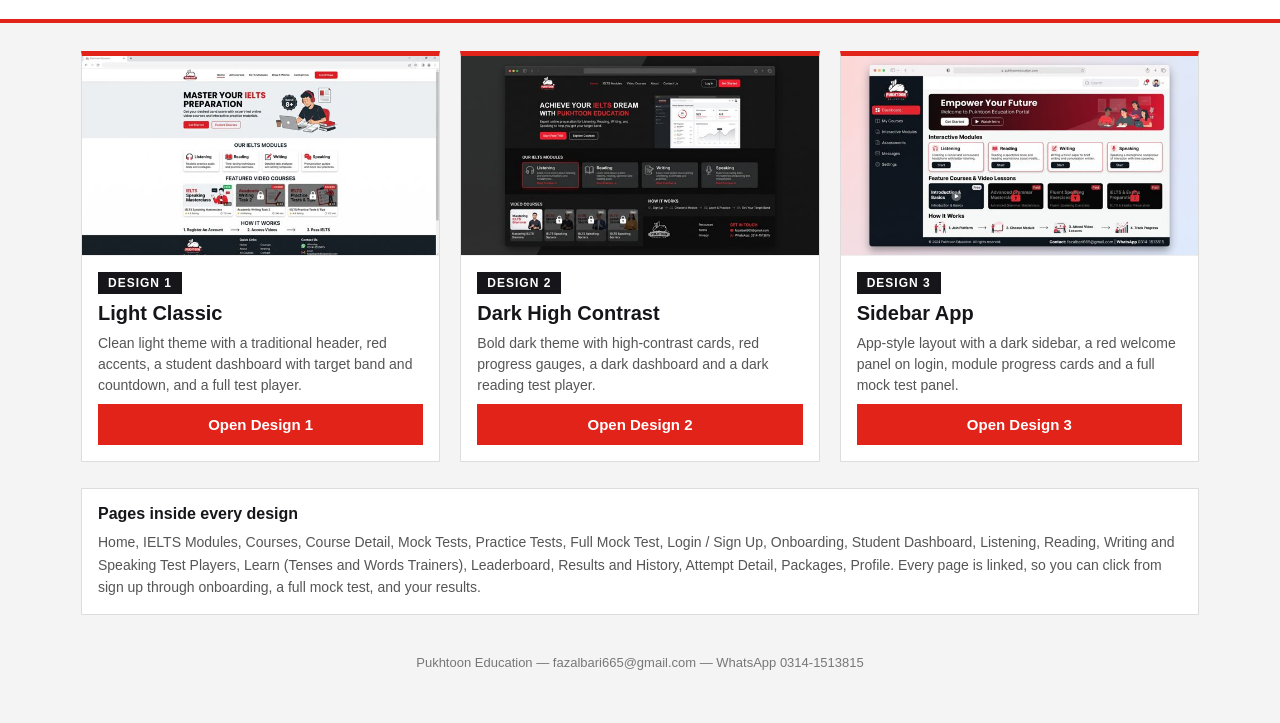
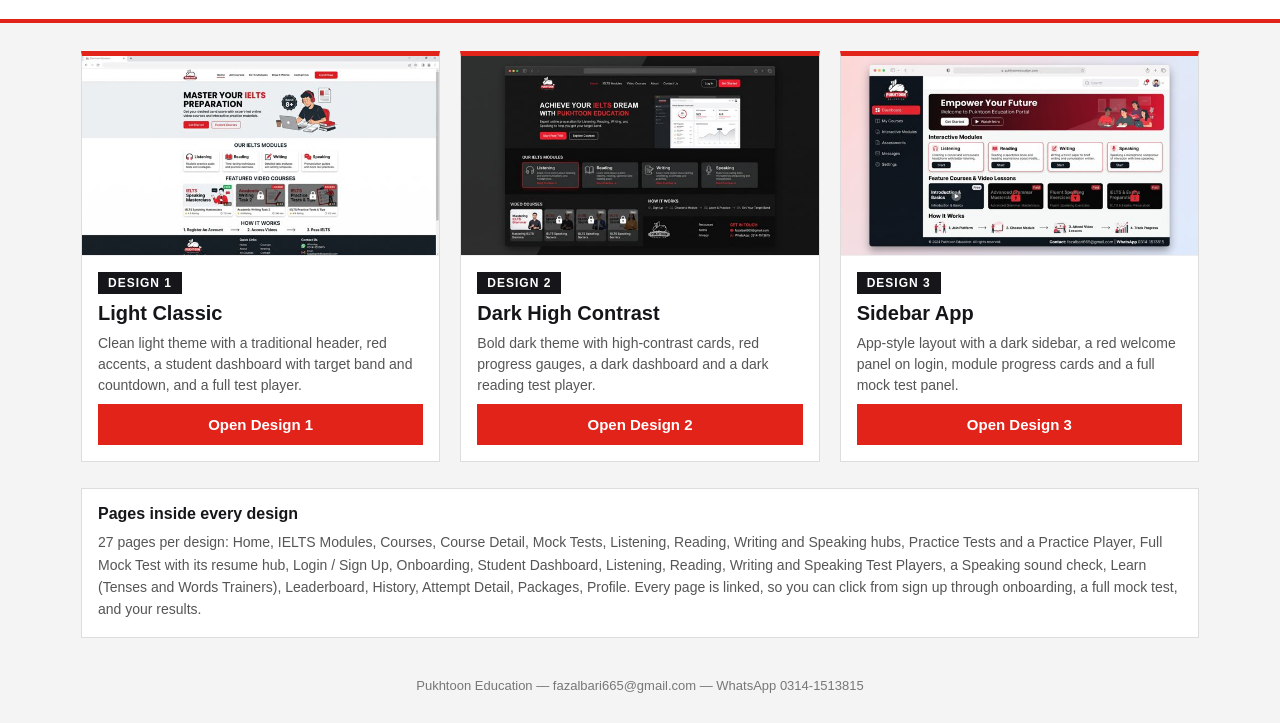
Before and after one commit to ladlabaloch512-blip/pukhtoon-education-designs, a plain HTML site: page index.html in a window 1280 px wide. Shown: the part 268-991 px from the top of the page. Before the commit the page ends 968 px from the top, so only its background shows below. Drawn offline with Linux system fonts and the light colour scheme.

Commit message:
Safi functions complete plus design polish: 27 pages per design

```diff
--- a/index.html
+++ b/index.html
@@ -66,7 +66,7 @@
   </div>
   <div class="pages">
     <h3>Pages inside every design</h3>
-    <p>Home, IELTS Modules, Courses, Course Detail, Mock Tests, Practice Tests, Full Mock Test, Login / Sign Up, Onboarding, Student Dashboard, Listening, Reading, Writing and Speaking Test Players, Learn (Tenses and Words Trainers), Leaderboard, Results and History, Attempt Detail, Packages, Profile. Every page is linked, so you can click from sign up through onboarding, a full mock test, and your results.</p>
+    <p>27 pages per design: Home, IELTS Modules, Courses, Course Detail, Mock Tests, Listening, Reading, Writing and Speaking hubs, Practice Tests and a Practice Player, Full Mock Test with its resume hub, Login / Sign Up, Onboarding, Student Dashboard, Listening, Reading, Writing and Speaking Test Players, a Speaking sound check, Learn (Tenses and Words Trainers), Leaderboard, History, Attempt Detail, Packages, Profile. Every page is linked, so you can click from sign up through onboarding, a full mock test, and your results.</p>
   </div>
 </main>
 <footer>Pukhtoon Education — fazalbari665@gmail.com — WhatsApp 0314-1513815</footer>
```
